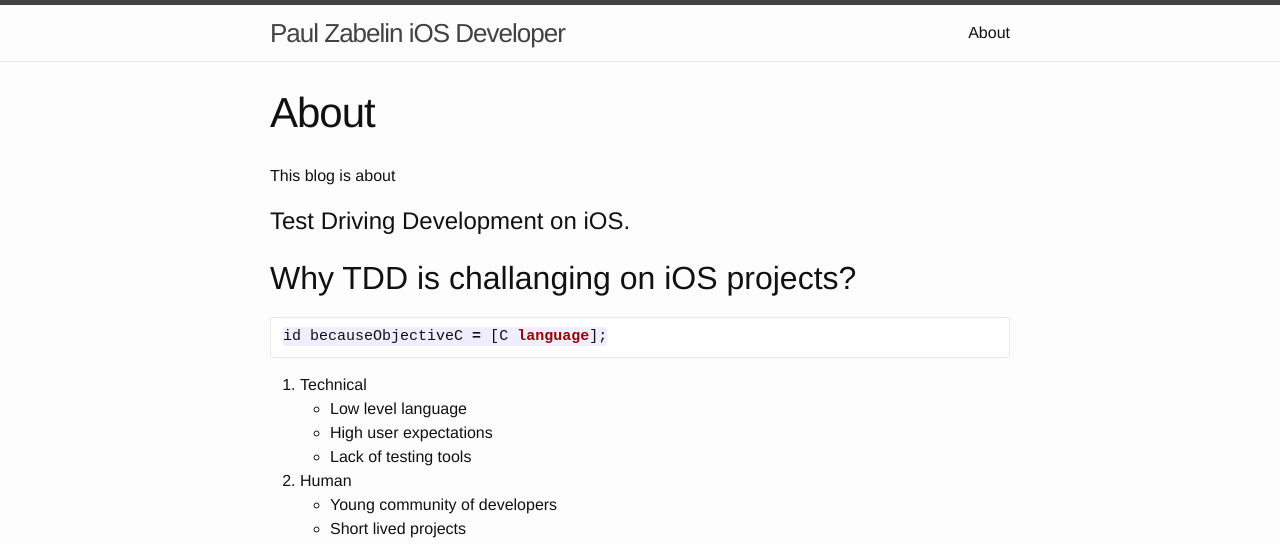
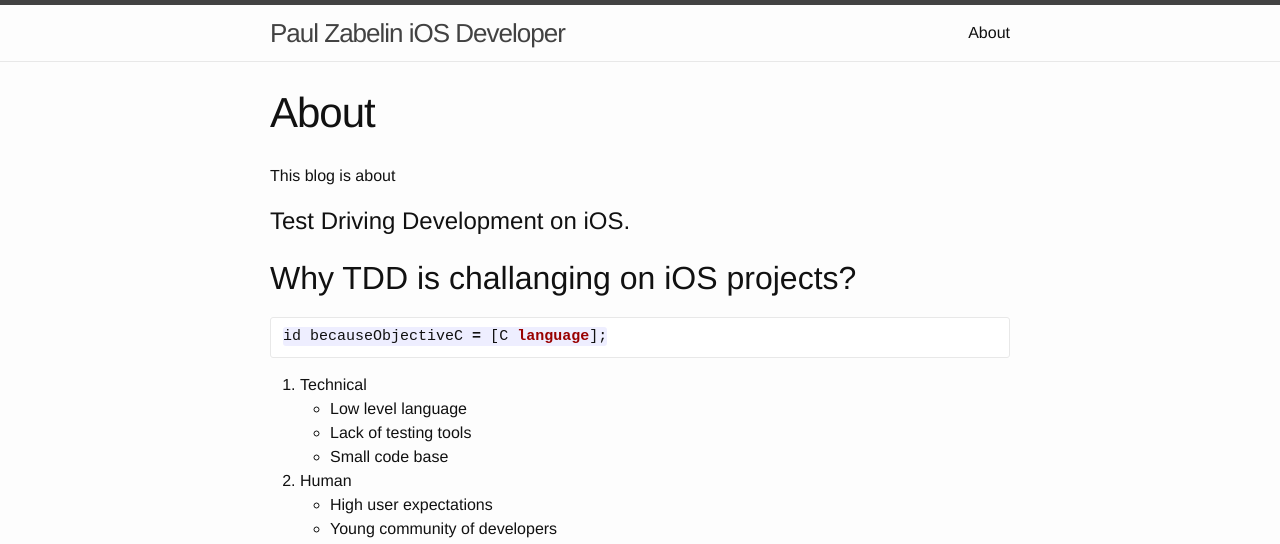
Before and after one commit to paulz/paulz.github.io, a Jekyll site: the page built from about.md, in a window 1280 px wide. Shown: the top 544 px of the page. Built offline with Jekyll 4.4.1, drawn with Linux system fonts in a browser that asks for light colours.

Commit message:
Update about.md

```diff
--- a/about.md
+++ b/about.md
@@ -14,13 +14,13 @@ id becauseObjectiveC = [C language];
 ~~~
 1. Technical
   * Low level language
-  * High user expectations
   * Lack of testing tools
+  * Small code base
 
 2. Human
+  * High user expectations
   * Young community of developers
   * Short lived projects
-  * Small code base
 
 ---
 ![close to user eyes ui](http://cdn.cultofmac.com/wp-content/uploads/2012/08/partlycloud2.jpg)
```
